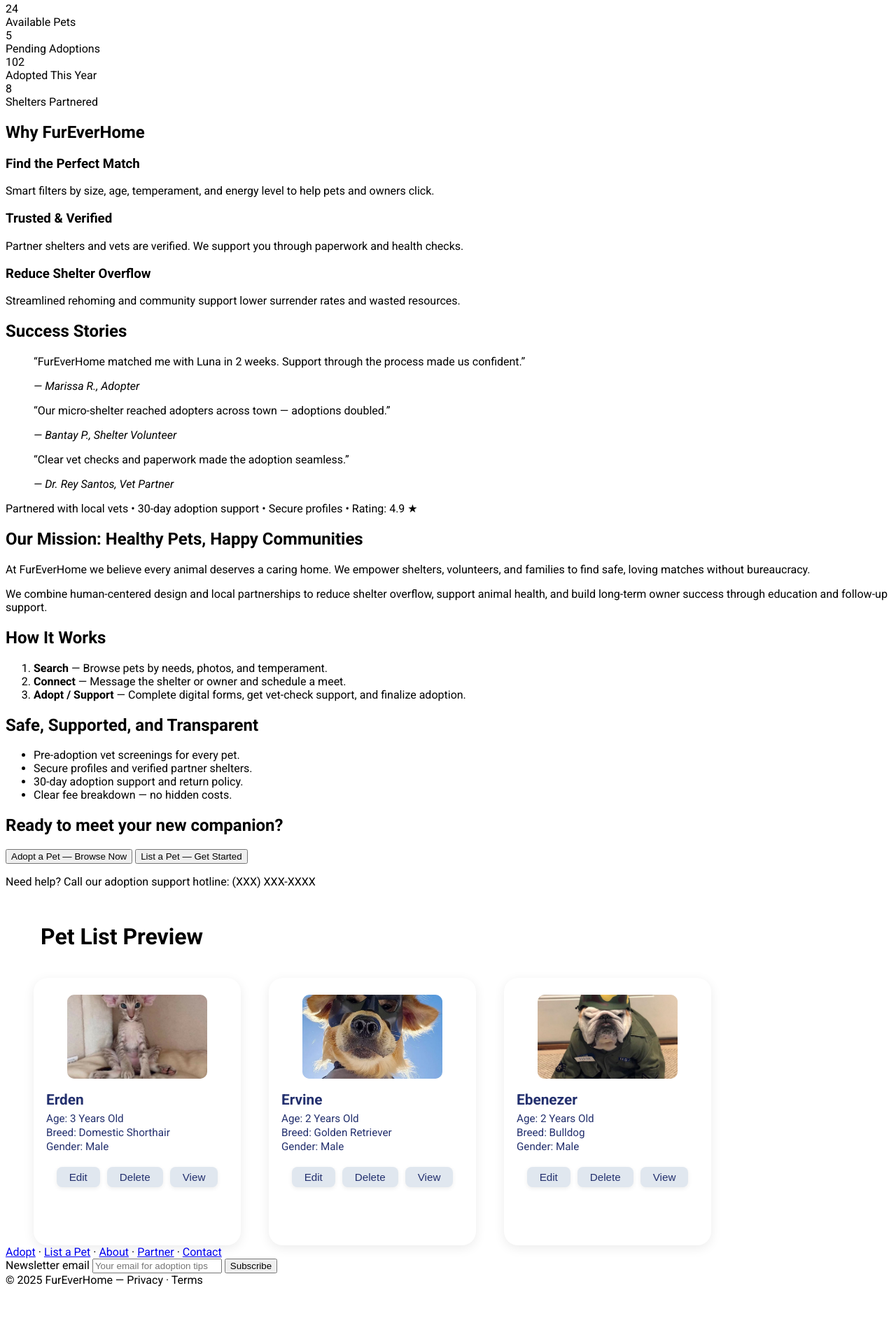
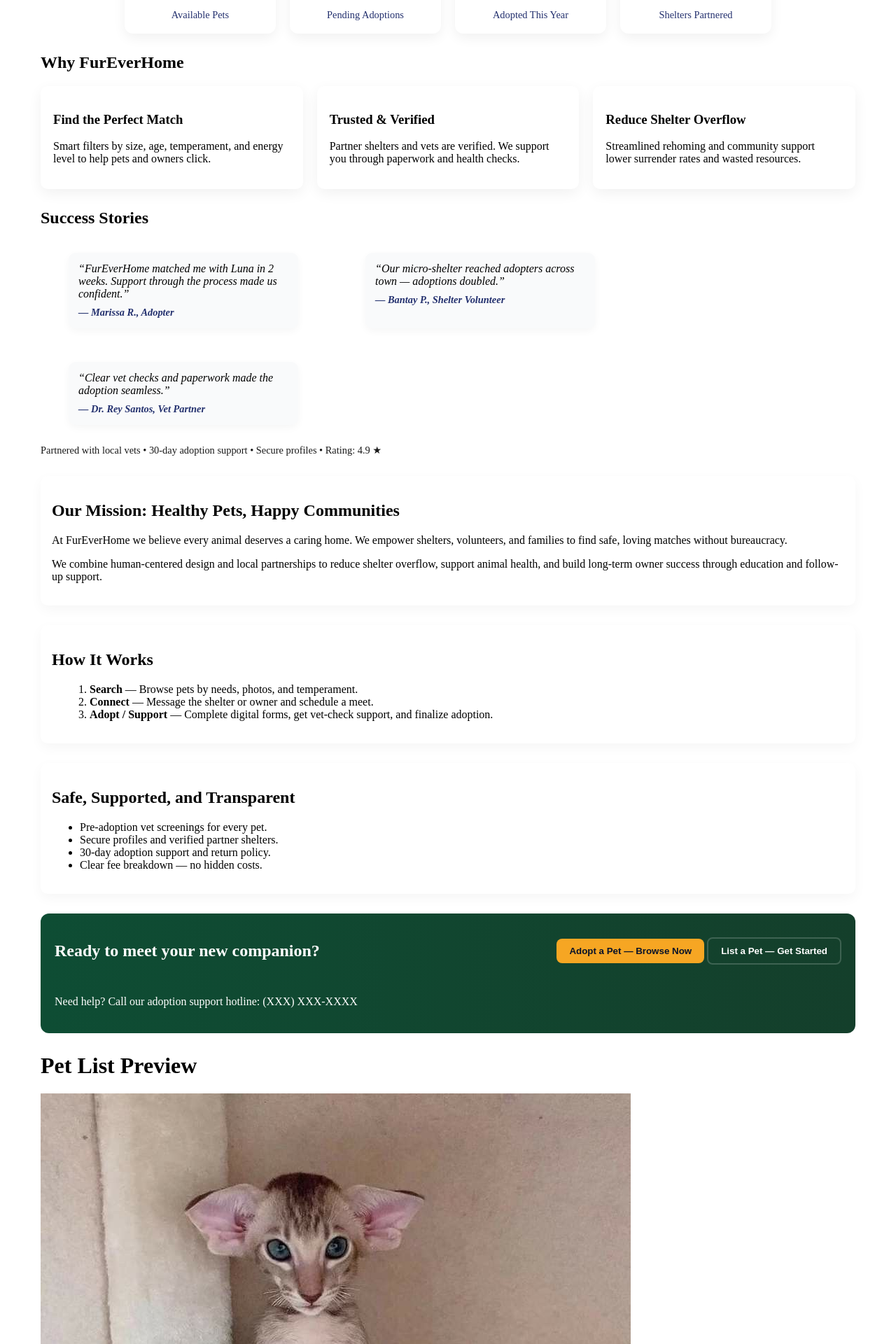
Before and after one commit to nashervinesiaton/Pet-Adoption-Management-System, a PHP site: page / in a window 1280 px wide. Shown: the part 604-2524 px from the top of the page at 70% size. Before the commit the page ends 2442 px from the top, so only its background shows below. Run offline with PHP 8.4, Linux system fonts and the light colour scheme.

Commit message:
Refactor styles for landing page layout and components
Removed old styles and added new styles for landing content, including hero sections, buttons, and layout adjustments.

```diff
--- a/style.css
+++ b/style.css
@@ -1,242 +1,115 @@
 @import url('https://fonts.googleapis.com/css2?family=Roboto:ital,wght@0,100..900;1,100..900&display=swap');
 
-body{
-    font-family: 'Roboto', sans-serif;
-}
-.flow{
-    height: 65vh;
+/* ---- Additional / overriding styles for landing content ---- */
+
+.hero {
+  margin: 40px 50px;
+  background: linear-gradient(135deg, rgba(6,30,16,0.85), rgba(12,67,45,0.95));
+  color: #fff;
+  border-radius: 12px;
+  padding: 28px;
 }
 
-.header{
-    height: 15vh;
-    background-color: rgb(25, 25, 107);
-    margin: 0;
-    display: flex;
-    align-items: center;
-    padding: 0 40px;
-    border-radius: 10px;
+.hero-inner {
+  display: flex;
+  gap: 32px;
+  align-items: center;
+  justify-content: space-between;
+  flex-wrap: wrap;
 }
 
-.logo {
-    font-size: 2rem;
-    font-weight: bold;
-    color: #1ec773;
-    letter-spacing: 1px;
-}
-.logo-ever {
-    color: #e53935;
-}
-.logo-home {
-    color: #f7e017;
+.hero-copy {
+  flex: 1 1 480px;
+  min-width: 320px;
 }
 
-.nav-bar{
-    list-style: none;
-    margin: 0;
-    padding: 0;
-    margin-left: auto;
-    display: flex;
-    gap: 32px;
-    align-items: center;
+.hero-copy h1 {
+  font-size: 2rem;
+  margin: 0 0 10px 0;
+  line-height: 1.08;
 }
 
-.nav-bar a{
-    text-decoration: none;
-    color: white;
-    font-weight: 600;
-    font-size: 1.1rem;
-    cursor: pointer;
-    position: relative;
+.hero-sub { margin: 6px 0 14px; font-size: 1rem; opacity: 0.95; }
+
+.hero-ctas { display:flex; gap: 12px; align-items:center; margin-bottom:8px; }
+
+.btn {
+  border: none;
+  padding: 10px 18px;
+  border-radius: 8px;
+  font-weight: 700;
+  cursor: pointer;
 }
 
-.nav-bar a:after{
-    content: '';
-    position: absolute;
-    width: 100%;
-    transform: scaleX(0);
-    height: 2px;
-    bottom: 0;
-    left: 0;
-    background-color: #cbced2;
-    transform-origin: bottom center;
-    transition: transform 0.25s ease-out;
+.btn.primary { background: #f6a623; color: #07122a; }
+.btn.outline { background: transparent; color: #fff; border: 2px solid rgba(255,255,255,0.18); }
+
+.hero-small { font-size: 0.85rem; opacity: 0.9; margin-top:8px; }
+
+/* Hero visual */
+.hero-visual img { width: 360px; max-width: 40vw; border-radius: 12px; object-fit: cover; box-shadow: 0 8px 30px rgba(0,0,0,0.25); }
+
+/* STAT CARDS */
+.stats {
+  display:flex;
+  gap: 20px;
+  justify-content: center;
+  align-items: stretch;
+  margin: 20px 50px;
+  flex-wrap: wrap;
 }
+.stat-card {
+  background: #fff;
+  color: #23306e;
+  border-radius: 12px;
+  padding: 18px;
+  width: 180px;
+  text-align: center;
+  box-shadow: 0 6px 18px rgba(0,0,0,0.06);
+}
+.stat-number { font-size: 1.8rem; font-weight: 800; }
+.stat-label { font-size: 0.9rem; margin-top:6px; }
 
-.nav-bar a:hover::after{
-   transform: scaleX(1);
+/* BENEFITS */
+.benefits { margin: 28px 50px; }
+.benefit-grid { display:flex; gap: 20px; justify-content: space-between; flex-wrap:wrap; }
+.benefit { background: #fff; padding: 18px; border-radius: 10px; box-shadow: 0 6px 20px rgba(0,0,0,0.06); flex: 1 1 260px; min-width: 220px; }
+
+/* TESTIMONIALS */
+.testimonials { margin: 28px 50px; }
+.testimonial-cards { display:flex; gap: 16px; flex-wrap:wrap; }
+.testimonial { background: #f9fafb; padding: 14px; border-radius: 10px; width: 300px; box-shadow: 0 4px 12px rgba(0,0,0,0.04); }
+.testimonial p { margin: 0 0 8px; font-style: italic; }
+.testimonial cite { font-weight: 700; font-size: 0.9rem; color: #23306e; }
+.trust-bar { margin-top: 12px; font-size: 0.9rem; opacity: 0.9; }
+
+/* MISSION / HOW / GUARANTEE */
+.mission, .how, .guarantee { margin: 28px 50px; background: #fff; padding: 16px; border-radius: 10px; box-shadow: 0 6px 18px rgba(0,0,0,0.04); }
+.how-steps { margin-left: 14px; }
+
+/* CTA banner */
+.cta-banner { margin: 28px 50px; background: linear-gradient(90deg,#0e4d34,#143f2b); color: #fff; padding: 20px; border-radius: 12px; text-align: center; }
+.cta-inner { display:flex; gap:14px; align-items:center; justify-content: space-between; flex-wrap:wrap; }
+
+/* Footer */
+.site-footer { margin-top: 40px; background: #07122a; color: #fff; padding: 18px 50px; border-radius: 8px; }
+.footer-inner { display:flex; gap: 20px; align-items:center; justify-content: space-between; flex-wrap:wrap; }
+.footer-links a { color: #fff; text-decoration:none; margin-right:8px; }
+.newsletter input { padding: 8px; border-radius: 8px; border: none; margin-right: 8px; }
+
+/* small helpers */
+.sr-only { position:absolute !important; width:1px; height:1px; padding:0; margin:-1px; overflow:hidden; clip:rect(0,0,0,0); border:0; }
+.preview { margin-top: 24px; margin-left: 50px; }
+
+/* Ensure existing .pet-list alignment remains and doesn't overlap new sections */
+.pet-list { margin: 10px 50px 40px 50px; }
+
+/* Responsiveness */
+@media (max-width: 900px) {
+  .hero-inner { flex-direction: column-reverse; }
+  .hero-visual img { max-width: 90%; }
+  .stats { justify-content: space-around; }
+  .benefit-grid { flex-direction: column; }
+  .testimonial-cards { flex-direction: column; }
+  .cta-inner { flex-direction: column; gap: 10px; }
 }
-
-.welcome{
-    margin-top:50px;
-    text-align: left;
-    margin-left: 50px;
-}
-
-.welcome h1{
-    font-size:40px;
-    margin-bottom:10px;
-}
-.welcome p{
-    font-size:15px;
-}
-
-.Add{
-    background-color: #2ccf7e;
-    color: white;
-    border-radius: 8px;
-    height: 40px;
-    width: 100px;
-    padding: 0;
-    border: none;
-    font-size: 12px;
-    font-weight: bold;
-    margin-left: 50px;
-    cursor: pointer;
-    transition: 0.25s;
-}
-
-.Add:hover{
-    background-color: #28a66d;
-}
-
-.View{
-    background-color: white;
-    color: rgb(22, 33, 154);
-    border-radius: 8px;
-    height: 40px;
-    width: 100px;
-    padding: 0;
-    border: 2px solid rgb(22, 33, 154);
-    font-size: 12px;
-    font-weight: bold;
-    margin-left: 30px;
-    cursor: pointer;
-    transition: 0.25s;
-}
-
-.View:hover{
-    background-color: rgb(22, 33, 154);
-    color: white;
-}
-
-.containers{
-    display: flex;
-    justify-content: space-evenly;
-    align-items: center;
-    gap: 50px;
-    height: 120px;
-    width: 100%;
-    border-radius: 0;
-    margin-top: 30px;
-    text-align: center;
-    padding: 15px 0;
-}
-.container-1{
-     background: #f7334b;
-     border: none;
-     border-radius: 20px;
-     width: 250px;
-     height: 150px;
-
-}
-.container-2{
-     background: #ffe066;
-     border: none;
-     border-radius: 20px;
-     width: 250px;
-     height: 150px;
-}
-.container-3{
-     background: #3ec97b;
-     border: none;
-     border-radius: 20px;
-     width: 250px;
-     height: 150px;
-}
-.container-4{
-     background: #f26a2e;
-     border: none;
-     border-radius: 20px;
-     width: 250px;
-     height: 150px;
-}
-
-.preview{
-    margin-top:50px;
-    text-align: left;
-    margin-left: 50px;
-}
-.pet-list {
-    display: flex;
-    gap: 40px;
-    justify-content: flex-start;
-    margin: 40px 0 0 40px;
-}
-
-.pet-card {
-    background: #fff;
-    border-radius: 20px;
-    box-shadow: 0 4px 16px rgba(0,0,0,0.08);
-    width: 260px;
-    min-height: 340px;
-    display: flex;
-    flex-direction: column;
-    align-items: center;
-    padding: 24px 18px 18px 18px;
-}
-
-.pet-image {
-    width: 200px;
-    height: 120px;
-    background: #cbced2;
-    border-radius: 12px;
-    margin-bottom: 18px;
-}
-.pet-image img {
-    width: 100%;
-    height: 100%;
-    object-fit: cover;
-    border-radius: 10px;
-}
-
-.pet-info {
-    width: 100%;
-    text-align: left;
-    margin-bottom: 18px;
-}
-.pet-info h2 {
-    font-size: 1.3rem;
-    font-weight: bold;
-    margin: 0 0 6px 0;
-    color: #23306e;
-}
-.pet-info p {
-    font-size: 0.95rem;
-    color: #23306e;
-    margin: 0 0 2px 0;
-}
-
-.pet-actions {
-    display: flex;
-    gap: 10px;
-    width: 100%;
-    justify-content: center;
-}
-.pet-actions button {
-    background: #f3f4f8;
-    color: #23306e;
-    border: none;
-    border-radius: 8px;
-    padding: 6px 18px;
-    font-size: 0.95rem;
-    font-weight: 500;
-    box-shadow: 0 2px 6px rgba(0,0,0,0.07);
-    cursor: pointer;
-    transition: background 0.2s;
-}
-.pet-actions .edit-btn { background: #e0e7ef; }
-.pet-actions .delete-btn { background: #e0e7ef; }
-.pet-actions .view-btn { background: #e0e7ef; }
-.pet-actions button:hover {
-    background: #cbced2;
-}
```
